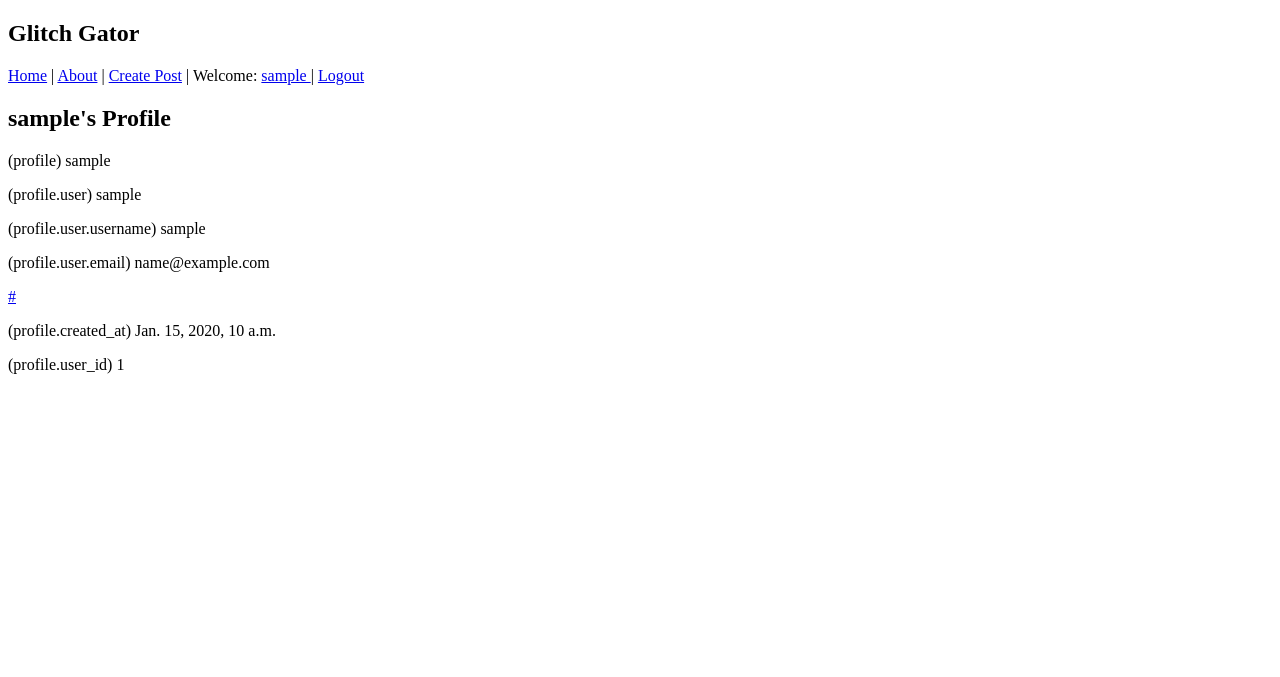
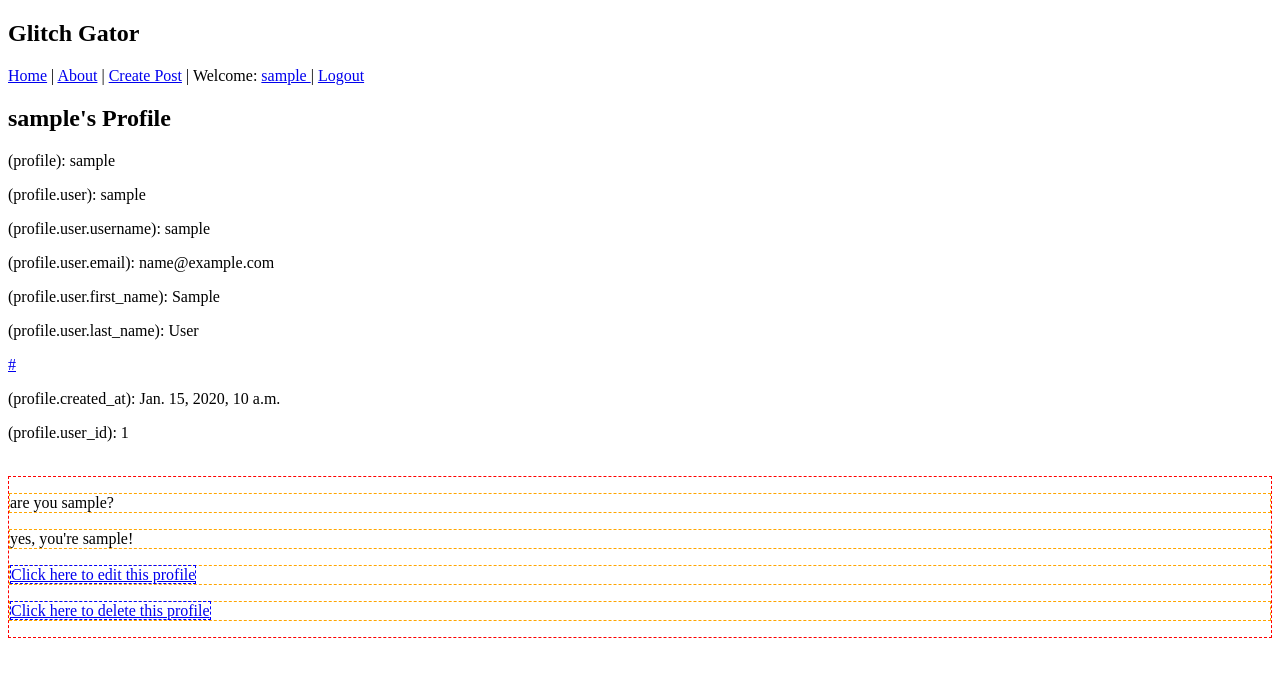
Before and after one commit to jordbort/capstone-glitch_generator, a Django app: page /profile/1/ in a window 1280 px wide. Shown: the top 677 px of the page. Run offline with Django 4.2, Linux system fonts and the light colour scheme; a user stored in the database is signed in; tables that the repository leaves empty hold one stand-in row (values such as "Sample post").

Commit message:
Implementing ownership clauses

```diff
--- a/main_app/templates/profile_detail.html
+++ b/main_app/templates/profile_detail.html
@@ -4,15 +4,30 @@
 
 {% block content %}
 <h2>{{profile.user}}'s Profile</h2>
-<p>(profile) {{profile}}</p>
-<p>(profile.user) {{profile.user}}</p>
-<p>(profile.user.username) {{profile.user.username}}</p>
-<p>(profile.user.email) {{profile.user.email}}</p>
+<p>(profile): {{profile}}</p>
+<p>(profile.user): {{profile.user}}</p>
+<p>(profile.user.username): {{profile.user.username}}</p>
+<p>(profile.user.email): {{profile.user.email}}</p>
+<p>(profile.user.first_name): {{profile.user.first_name}}</p>
+<p>(profile.user.last_name): {{profile.user.last_name}}</p>
+
 {% if profile.social_link %}
 <a href={{profile.social_link}} target="_blank" rel="noopener noreferrer">{{profile.social_link}}</a>
 {% else %}
 <p>(no social link)</p>
 {% endif %}
-<p>(profile.created_at) {{profile.created_at}}</p>
-<p>(profile.user_id) {{profile.user_id}}</p>
+
+<p>(profile.created_at): {{profile.created_at}}</p>
+<p>(profile.user_id): {{profile.user_id}}</p>
+<br />
+<div class="debug">
+    <p class="debug orange">are you {{profile.user.username}}?</p>
+    {% if profile.user.id == auth_profile.user_id %}
+    <p class="debug orange">yes, you're {{auth_profile}}!</p>
+    <p class="debug orange"><a href="edit" class="debug blue">Click here to edit this profile</a></p>
+    <p class="debug orange"><a href="delete" class="debug blue">Click here to delete this profile</a></p>
+    {% else %}
+    <p class="debug orange">no, you're {{auth_profile}}! you can't edit this profile!</p>
+    {% endif %}
+</div>
 {% endblock %}
```
Also changed, not shown: main_app/templates/post_delete_confirm.html (+18 -1 lines), main_app/templates/post_detail.html (+12 -8 lines), main_app/templates/post_edit.html (+15 -0 lines), main_app/templates/profile_edit.html (+12 -0 lines).
